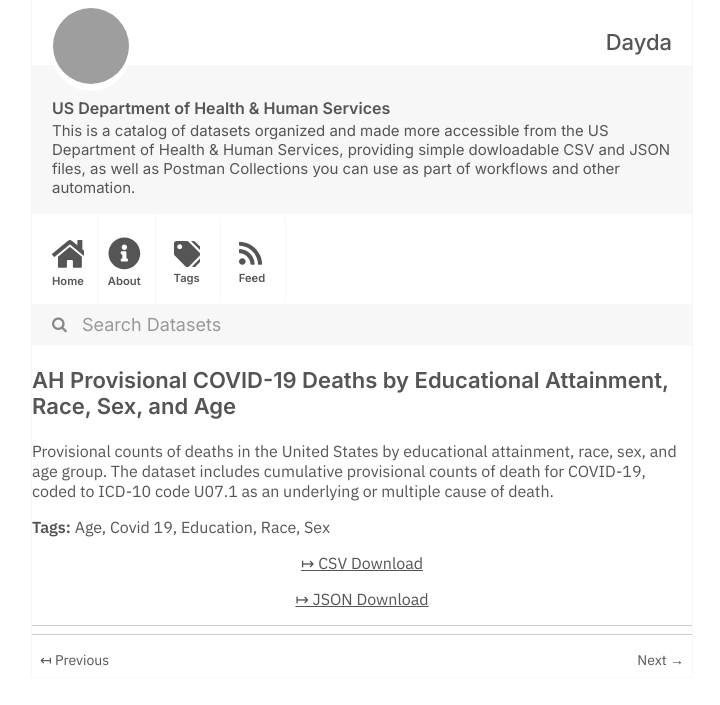
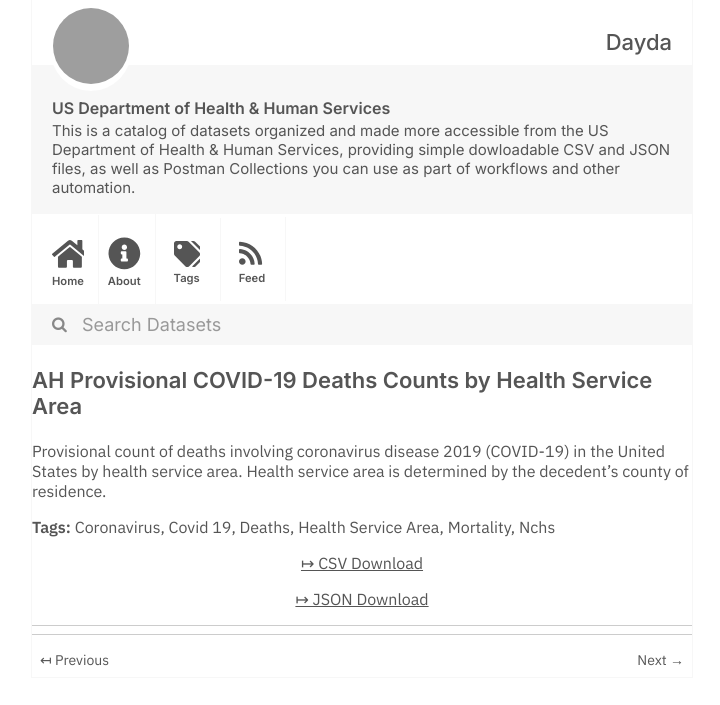
Before and after one commit to dayda-entities/us-department-of-health-and-human-services, a Jekyll site: the page built from _posts/2021-03-16-ah-provisional-covid-19-deaths.md, in a window 1280 px wide, cut to the strip 0-705 px from the top of the page. Shown: the whole strip, without its empty margins (278-998 px from the left). Built offline with Jekyll 4.4.1, drawn with Linux system fonts in a browser that asks for light colours; grey boxes are pictures that could not be loaded.

```diff
--- a/_posts/2021-03-16-ah-provisional-covid-19-deaths.md
+++ b/_posts/2021-03-16-ah-provisional-covid-19-deaths.md
@@ -1,19 +1,20 @@
 ---
-title: 'AH Provisional COVID-19 Deaths by Educational Attainment, Race, Sex, and Age'
-created: '2021-03-16T19:01:04.234601'
-modified: '2021-03-16T19:01:04.234608'
+title: AH Provisional COVID-19 Deaths Counts by Health Service Area
+created: '2021-03-16T18:44:58.181551'
+modified: '2021-03-16T18:44:58.181558'
 state: active
 type: dataset
 tags:
-  - Age
+  - Coronavirus
   - Covid 19
-  - Education
-  - Race
-  - Sex
+  - Deaths
+  - Health Service Area
+  - Mortality
+  - Nchs
 groups: []
-csv_url: 'https://data.cdc.gov/api/views/3ts8-hsrw/rows.csv?accessType=DOWNLOAD'
-json_url: 'https://data.cdc.gov/api/views/3ts8-hsrw/rows.json?accessType=DOWNLOAD'
+csv_url: 'https://data.cdc.gov/api/views/7873-6w4v/rows.csv?accessType=DOWNLOAD'
+json_url: 'https://data.cdc.gov/api/views/7873-6w4v/rows.json?accessType=DOWNLOAD'
 layout: post
 
 ---
-Provisional counts of deaths in the United States by educational attainment, race, sex, and age group. The dataset includes cumulative provisional counts of death for COVID-19, coded to ICD-10 code U07.1 as an underlying or multiple cause of death.
+Provisional count of deaths involving coronavirus disease 2019 (COVID-19) in the United States by health service area. Health service area is determined by the decedent's county of residence.
```
